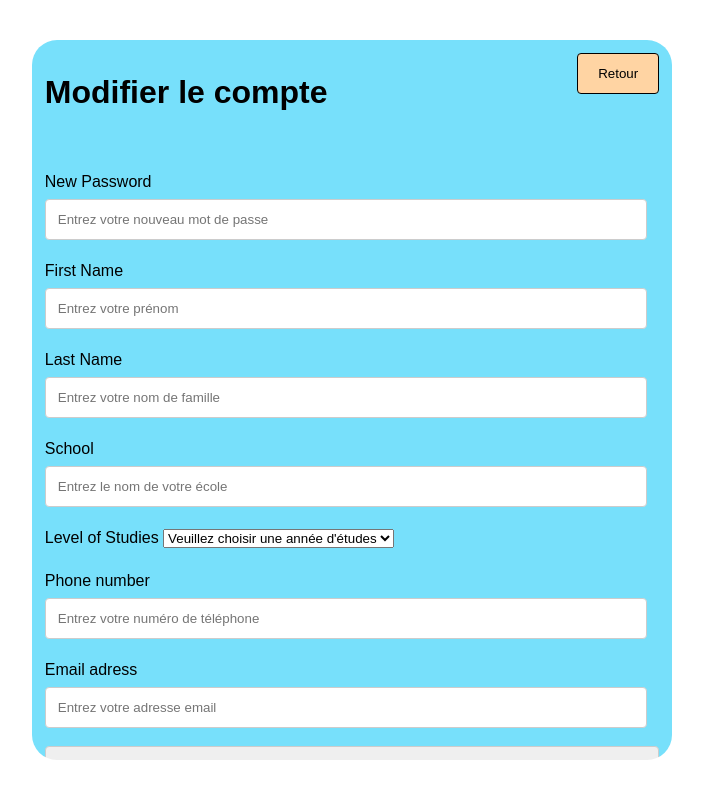
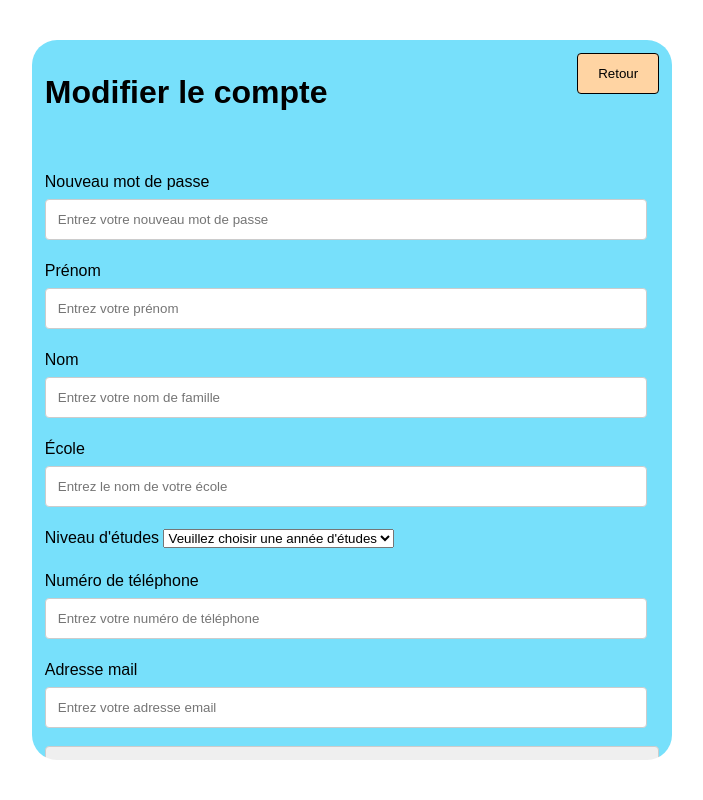
Before and after one commit to lucley64/SuperProjetSite, a PHP site: page /php/modifInfosAdmin.php in a window 1280 px wide. Shown: the whole page, without its empty margins (288-991 px from the left). Run offline with PHP 8.4, Linux system fonts and the light colour scheme; data that the repository does not hold is empty; some libraries are stand-ins or nearby versions.

Commit message:
je pense que j'ai tout traduit au français arretez d'ecrire en anglais

```diff
--- a/php/connexion.php
+++ b/php/connexion.php
@@ -28,9 +28,9 @@ session_start();
     <img class="background" src="/src/pyrenees.jpg" alt="pyrenees">
     <div id="container">
         <button onclick="window.location='/index.php'" class="nav">Retour</button>
-        <h1>Se login</h1>
+        <h1>Se connecter</h1>
         <form action="verifConnexion.php" method="post" id="login">
-            <label for="login"> Login
+            <label for="login"> Utilisateur
                 <input required placeholder="Entrez votre nom d'utilisateur" <?php if (isset($loginErr)) {
                                                                                     echo $invalid;
                                                                                 }
--- a/php/modifInfosAdmin.php
+++ b/php/modifInfosAdmin.php
@@ -46,23 +46,23 @@ mysqli_close($cnx);
                 <input type="hidden" name="oldpwd" id="oldpwd" placeholder="Entrez l'identifiant du compte à modifier" value="<?php echo '' . $_POST['username'] . '' ?>">
             </label>
 
-            <label for="pwd"> New Password
+            <label for="pwd"> Nouveau mot de passe
                 <input type="password " name="pwd" id="pwd" placeholder="Entrez votre nouveau mot de passe">
             </label>
 
-            <label for="firstName"> First Name
+            <label for="firstName"> Prénom
                 <input type="text " name="firstName" id="firstName" placeholder="Entrez votre prénom" value="<?php echo '' . $firstName . '' ?>">
             </label>
 
-            <label for="lastName"> Last Name
+            <label for="lastName"> Nom
                 <input type="text " name="lastName" id="lastName" placeholder="Entrez votre nom de famille" value="<?php echo '' . $lastName . '' ?>">
             </label>
 
-            <label for="workplace"> School
+            <label for="workplace"> École
                 <input type="text " name="workplace" id="workplace" placeholder="Entrez le nom de votre école" value="<?php echo '' . $workplace . '' ?>">
             </label>
 
-            <label for="studyLvl"> Level of Studies
+            <label for="studyLvl"> Niveau d'études
                 <select name="studyLvl" id="studyLvl" value="<?php echo '' . $studyLvl . '' ?>">
                     <option value="none">Veuillez choisir une année d'études</option>
                     <option value="l1">L1</option>
@@ -74,21 +74,21 @@ mysqli_close($cnx);
                 </select>
             </label>
 
-            <label for="phone"> Phone number
+            <label for="phone"> Numéro de téléphone
                 <input type="text " name="phone" id="phone" placeholder="Entrez votre numéro de téléphone" value="<?php echo '' . $phone . '' ?>">
             </label>
 
-            <label for="mail"> Email adress
+            <label for="mail"> Adresse mail
                 <input type="email" name="mail" id="mail" placeholder="Entrez votre adresse email" value="<?php echo '' . $mail . '' ?>">
             </label>
 
             <?php
             if ($userType == "manager") {
                 echo '
-                    <label for="starDate"> Start Date
+                    <label for="starDate"> Date de début
                     <input type="date" name="startDate" id="startDate" placeholder="Entrez la date de départ" value="' . $startDate . '">
                     </label>
-                    <label for="endDate"> End Date
+                    <label for="endDate"> Date de fin
                     <input type="date" name="endDate" id="endDate" placeholder="Entrez la date de fin" value="' . $endDate . '">
                     </label>
                     ';
--- a/php/page_projet.php
+++ b/php/page_projet.php
@@ -32,9 +32,9 @@
                 <button class="projet">
                     <div class="barreMilieu"><p>projet : <?php echo '' . $_SESSION['firstName'] . '' ?><p></div>
                     <ul>
-                        <li>équipe : </li>
-                        <li>date de fin : </li>
-                        <li>description : </li>
+                        <li>Équipe : </li>
+                        <li>Date de fin : </li>
+                        <li>Description : </li>
                     </ul>
                 </button>
             </a>
```
Also changed, not shown: php/creation.php (+8 -8 lines), php/modifInfos.php (+8 -8 lines), php/verifAjoutEquipeUser.php (+0 -7 lines).
